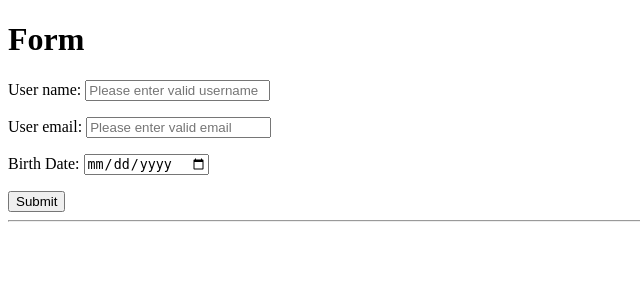
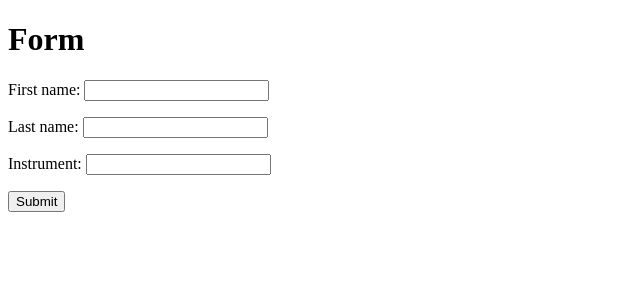
Before and after one commit to touhidulfahim/DjangoPractice, a Django app: page /FirstApp/form in a window 1280 px wide. Shown: the top 300 px of the page, without its empty margins (0-640 px from the left). Run offline with Django 3.2, Linux system fonts and the light colour scheme.

Commit message:
Django Forms

```diff
--- a/MyFirstProject/FirstApp/forms.py
+++ b/MyFirstProject/FirstApp/forms.py
@@ -1,6 +1,8 @@
 from django import forms
+from django.core import validators
+from FirstApp import models
 
-class user_form(forms.Form):
-    user_name=forms.CharField(widget=forms.TextInput(attrs={'placeholder': 'Please enter valid username'}))
-    user_email=forms.EmailField(widget=forms.TextInput(attrs={'placeholder': 'Please enter valid email'}))
-    user_dob=forms.DateField(label='Birth Date', widget=forms.TextInput(attrs={'type':'date'}))
+class MusicianForm(forms.ModelForm):
+    class Meta:
+        model=models.Musician
+        fields="__all__"
--- a/MyFirstProject/FirstApp/views.py
+++ b/MyFirstProject/FirstApp/views.py
@@ -6,23 +6,18 @@ from FirstApp import forms
 
 def index(request):
     musician_list=Musician.objects.order_by('first_name')
-    diction={'musician':musician_list}
+    diction={'text_1':'This a list of Musicians','musician':musician_list}
     return render(request,'FirstApp/index.html',context=diction)
 
 def form(request):
-    new_forms=forms.user_form()
-    diction={'userForm':new_forms}
+    new_form=forms.MusicianForm()
     if request.method=='POST':
-        new_forms=forms.user_form(request.POST)
-        if new_forms.is_valid():
-            user_name=new_forms.cleaned_data['user_name']
-            user_email=new_forms.cleaned_data['user_email']
-            user_dob=new_forms.cleaned_data['user_dob']
-
-            diction.update({'user_name':user_name})
-            diction.update({'user_dob':user_dob})
-            diction.update({'user_email':user_email})
-            diction.update({'form_submited':"Yes"})
+        new_form=forms.MusicianForm(request.POST)
+        if new_form.is_valid():
+            new_form.save(commit=True)
+            return index(request)
 
 
+
+    diction={'test_form': new_form,'heading_1':'Add new Musician'}
     return render (request, 'FirstApp/form.html', context=diction)
--- a/MyFirstProject/templates/FirstApp/form.html
+++ b/MyFirstProject/templates/FirstApp/form.html
@@ -7,28 +7,9 @@
   <body>
 <h1>Form</h1>
 <form action="" method="POST">
-  {{userForm.as_p}}
+  {{test_form.as_p}}
   {% csrf_token %}
   <input type="submit" name="submit" value="Submit">
 </form>
-<hr>
-{% if form_submited %}
-<table>
-  <thead>
-    <tr>
-      <th>Name</th>
-      <th>Email</th>
-      <th>Birth Date</th>
-    </tr>
-  </thead>
-  <tbody>
-    <tr>
-      <td>{{user_name}}</td>
-      <td>{{user_email}}</td>
-      <td>{{user_dob}}</td>
-    </tr>
-  </tbody>
-</table>
-{% endif %}
-  </body>
+</body>
 </html>
--- a/MyFirstProject/templates/FirstApp/index.html
+++ b/MyFirstProject/templates/FirstApp/index.html
@@ -9,7 +9,7 @@
   <body>
     <h1>This is homepage of First App</h1>
     {{text_1}}
-      <img src="{% static "images/banner3.jpg"%}">
+    <a href="/FirstApp/form">Add New</a>
 <table width="100%">
   <thead>
     <tr>
```
Also changed, not shown: MyFirstProject/db.sqlite3.
